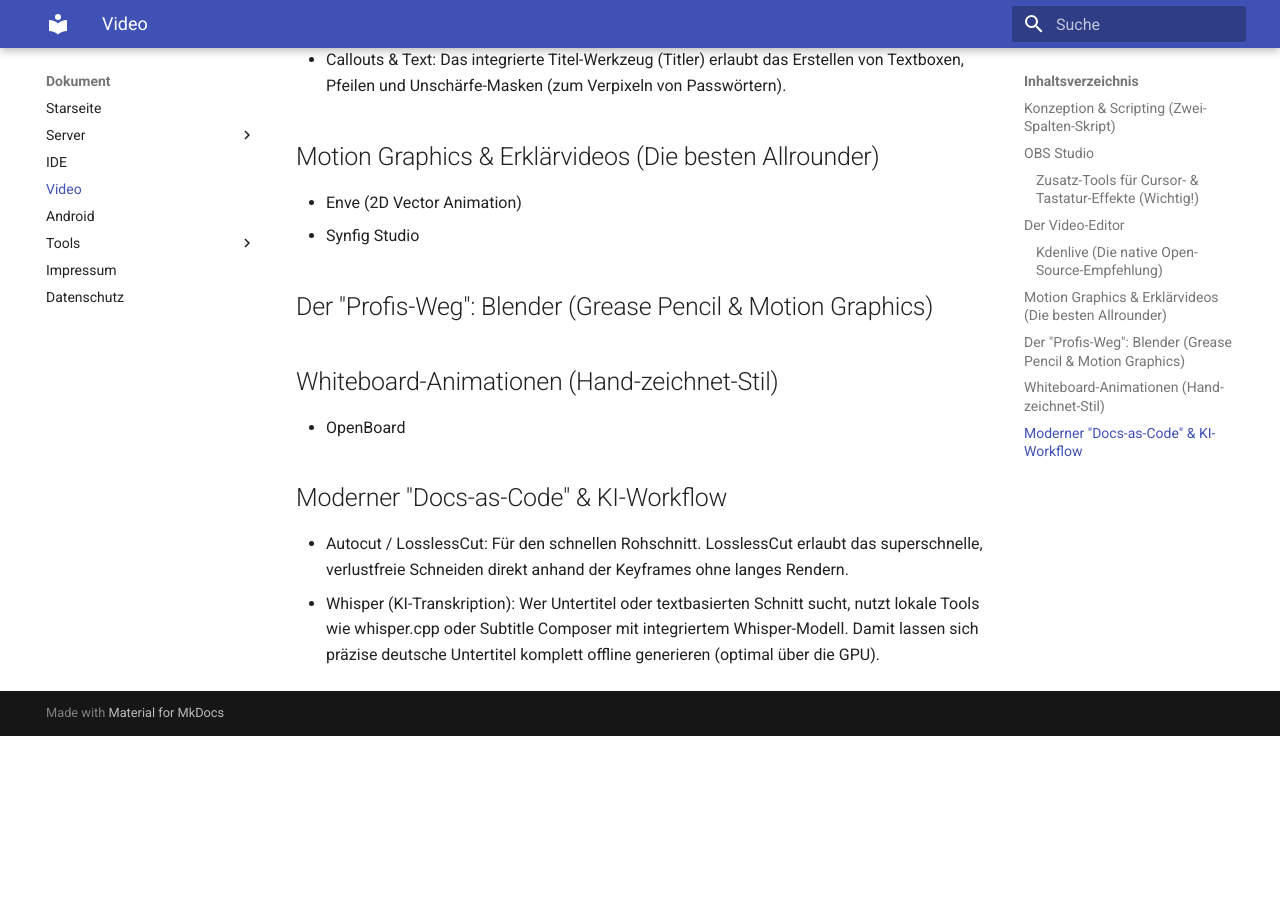
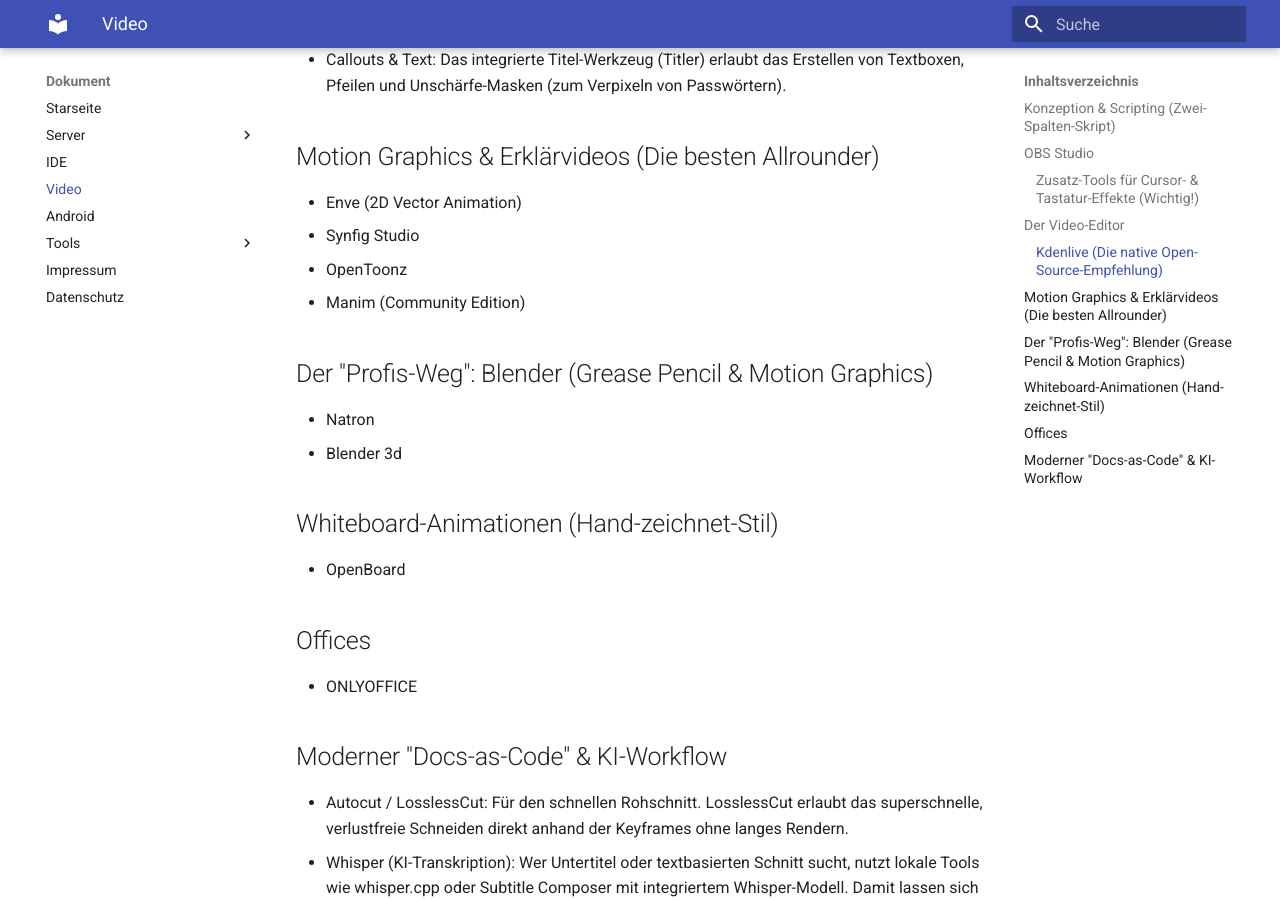
Before and after one commit to thorstenkloehn/dokument, an MkDocs documentation site: the page built from docs/Video/index.md, in a window 1280 px wide and 900 px high, scrolled down 1108 px. Built offline with MkDocs 1.6.1 and Material for MkDocs 9.7.7, drawn with Linux system fonts in a browser that asks for light colours; before the commit the page ends 1844 px from its top, so only the background shows below that.

Commit message:
Dokumentation: Hinzufügen von OpenToonz, Manim, Natron und Blender 3D zu den Motion Graphics-Tools

```diff
--- a/docs/Video/index.md
+++ b/docs/Video/index.md
@@ -30,10 +30,15 @@
 ## Motion Graphics & Erklärvideos (Die besten Allrounder)
 * Enve (2D Vector Animation)
 * Synfig Studio
+* OpenToonz
+* Manim (Community Edition)
 ## Der "Profis-Weg": Blender (Grease Pencil & Motion Graphics)
+* Natron
+* Blender 3d
 ## Whiteboard-Animationen (Hand-zeichnet-Stil)
 * OpenBoard
-
+## Offices
+* ONLYOFFICE
 
 ## Moderner "Docs-as-Code" & KI-Workflow
 
```
